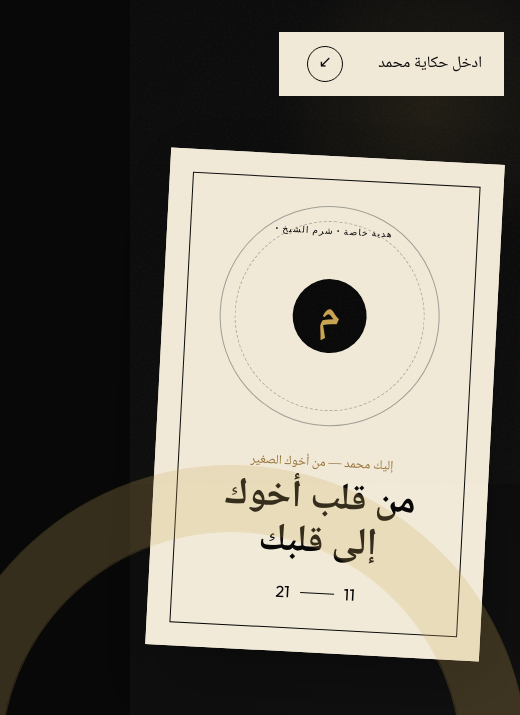
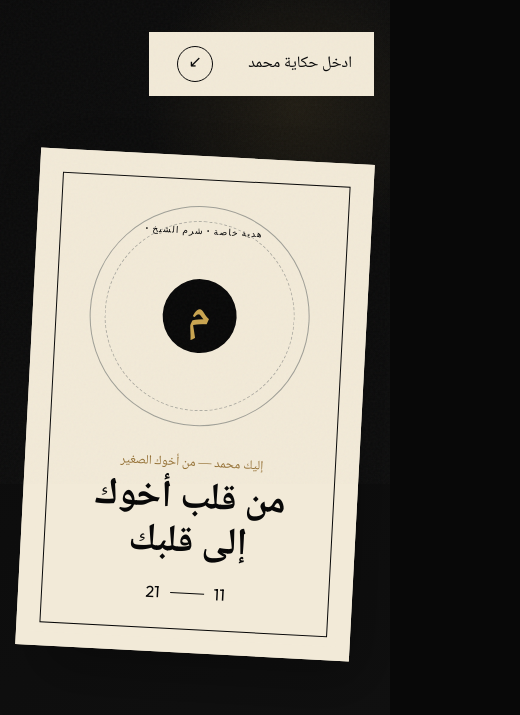
Before and after one commit to ziadelshoky663-arch/birthday-for-mohamed, a plain HTML site: page index.html in a window 390 px wide. Shown: the part 360-1075 px from the top of the page, 520 px wide, since content can reach past the window. Drawn offline with Linux system fonts and the light colour scheme.

Commit message:
Add files via upload

```diff
--- a/styles.css
+++ b/styles.css
@@ -351,6 +351,7 @@ footer { height: 160px; border-top: 1px solid var(--line); display: flex; justif
   .memory-card { min-height: 520px; align-content: center; }
 }
 @media (max-width: 560px) {
+  .hero::after { display: none; }
   .nav, .hero-grid { width: calc(100% - 32px); }
   .brand { font-size: 13px; }
   .hero-grid { padding-top: 45px; }
```
